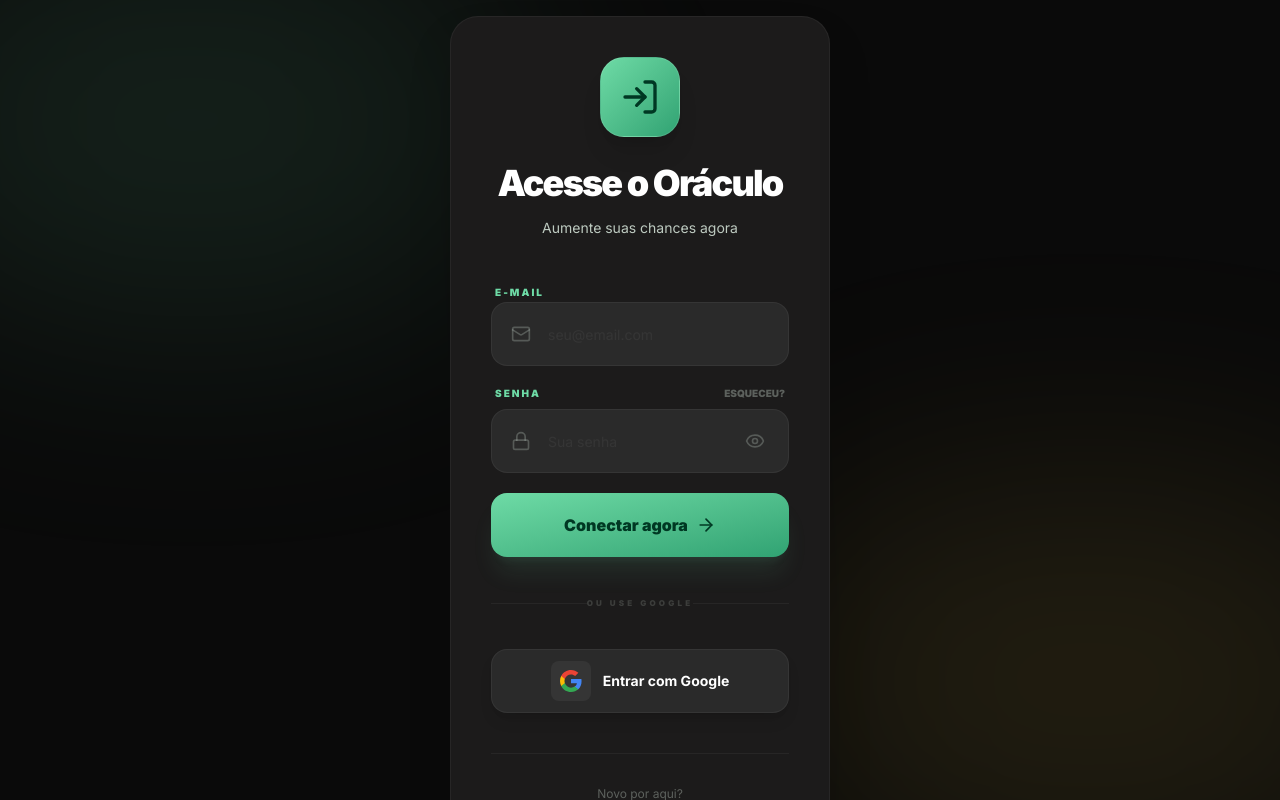
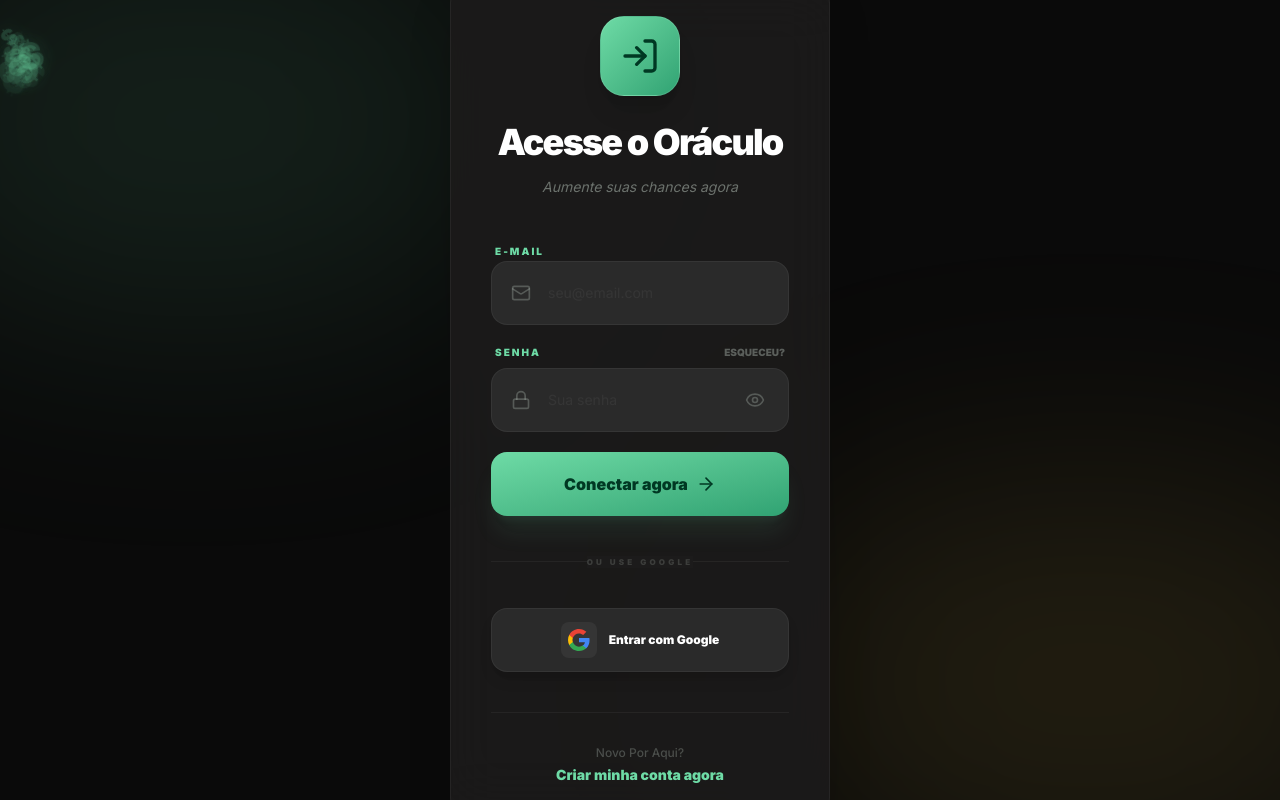
Before and after one commit to Megaestudos/loto-f-cil-Oracle, a Next.js app: page / in a window 1280 px wide. Built offline with nearby package versions, Linux system fonts and the light colour scheme; no server answers.

Commit message:
feat: Add floating neon dollar signs and fix layout overflow in Auth screen

```diff
--- a/components/Auth.tsx
+++ b/components/Auth.tsx
@@ -33,6 +33,16 @@
   const [loading, setLoading] = useState(false)
   const [error, setError] = useState<string | null>(null)
   const [success, setSuccess] = useState<string | null>(null)
+
+  // Dollar signs for background animation
+  const dollarSigns = typeof window !== 'undefined' ? Array.from({ length: 15 }).map((_, i) => ({
+    id: i,
+    x: Math.random() * 100,
+    y: Math.random() * 100,
+    size: Math.random() * (40 - 15) + 15,
+    duration: Math.random() * (15 - 8) + 8,
+    delay: Math.random() * 5
+  })) : []
 
   const handleEmailAuth = async (e: React.FormEvent) => {
     e.preventDefault()
@@ -74,17 +84,40 @@
   }
 
   return (
-    <div className="fixed inset-0 z-[100] flex items-center justify-center p-4 bg-[#0a0a0a] overflow-y-auto">
+    <div className="fixed inset-0 z-[100] flex flex-col items-center justify-start md:justify-center p-4 bg-[#0a0a0a] overflow-y-auto scrollbar-hide py-10">
       {/* Background Effects */}
-      <div className="absolute inset-0 overflow-hidden pointer-events-none">
+      <div className="fixed inset-0 overflow-hidden pointer-events-none">
         <div className="absolute top-[-10%] left-[-10%] w-[50%] h-[50%] bg-[#6edba6]/10 blur-[120px] rounded-full" />
         <div className="absolute bottom-[-10%] right-[-10%] w-[50%] h-[50%] bg-[#e9c349]/10 blur-[120px] rounded-full" />
+
+        {/* Floating Neon Dollar Signs */}
+        {dollarSigns.map((s) => (
+          <motion.div
+            key={s.id}
+            initial={{ opacity: 0, x: `${s.x}%`, y: `${110}%` }}
+            animate={{
+              opacity: [0, 0.2, 0.2, 0],
+              y: '-10%',
+              rotate: [0, 180, 360]
+            }}
+            transition={{
+              duration: s.duration,
+              repeat: Infinity,
+              delay: s.delay,
+              ease: "linear"
+            }}
+            className="absolute font-black text-[#6edba6] select-none pointer-events-none drop-shadow-[0_0_10px_rgba(110,219,166,0.5)]"
+            style={{ fontSize: s.size }}
+          >
+            $
+          </motion.div>
+        ))}
       </div>
 
       <motion.div
         initial={{ opacity: 0, y: 10, scale: 0.98 }}
         animate={{ opacity: 1, y: 0, scale: 1 }}
-        className="w-full max-w-[380px] bg-[#1c1b1b] rounded-[28px] border border-white/5 p-5 md:p-10 relative z-10 shadow-2xl my-auto mx-auto"
+        className="w-full max-w-[380px] bg-[#1c1b1b]/90 backdrop-blur-xl rounded-[28px] border border-white/5 p-5 md:p-10 relative z-10 shadow-2xl my-auto mx-auto"
       >
         <div className="text-center mb-5 md:mb-10">
           <motion.div
@@ -97,7 +130,7 @@
           <h2 className="text-xl md:text-4xl font-black text-white font-headline tracking-tighter leading-tight">
             {mode === 'login' ? 'Acesse o Oráculo' : mode === 'register' ? 'Entre para o Time' : 'Recupere sua Senha'}
           </h2>
-          <p className="text-[#bdcac0] mt-1 md:mt-3 text-[10px] md:text-sm px-2">
+          <p className="text-[#bdcac0] mt-1 md:mt-3 text-[10px] md:text-sm px-2 opacity-50 italic">
             {mode === 'login' ? 'Aumente suas chances agora' : mode === 'register' ? 'Crie sua conta em segundos' : 'Informe seu e-mail abaixo'}
           </p>
         </div>
@@ -203,9 +236,9 @@
 
         <button
           onClick={handleGoogleLogin}
-          className="w-full h-11 md:h-16 bg-[#2a2a2a] border border-white/5 rounded-xl md:rounded-2xl text-white font-bold text-[11px] md:text-sm flex items-center justify-center gap-3 hover:bg-white/5 transition-all shadow-lg"
+          className="w-full h-11 md:h-16 bg-[#2a2a2a] border border-white/5 rounded-xl md:rounded-2xl text-white font-black text-[10px] md:text-xs flex items-center justify-center gap-3 hover:bg-white/5 transition-all shadow-lg"
         >
-          <div className="w-7 h-7 md:w-10 md:h-10 bg-white/5 rounded-lg flex items-center justify-center">
+          <div className="w-7 h-7 md:w-9 md:h-9 bg-white/5 rounded-lg flex items-center justify-center">
             <svg viewBox="0 0 24 24" className="w-4 h-4 md:w-6 md:h-6" xmlns="http://www.w3.org/2000/svg">
               <path d="M22.56 12.25c0-.78-.07-1.53-.2-2.25H12v4.26h5.92c-.26 1.37-1.04 2.53-2.21 3.31v2.77h3.57c2.08-1.92 3.28-4.74 3.28-8.09z" fill="#4285F4"/>
               <path d="M12 23c2.97 0 5.46-.98 7.28-2.66l-3.57-2.77c-.98.66-2.23 1.06-3.71 1.06-2.86 0-5.29-1.93-6.16-4.53H2.18v2.84C3.99 20.53 7.7 23 12 23z" fill="#34A853"/>
@@ -218,7 +251,7 @@
 
         <div className="mt-6 md:mt-10 pt-5 md:pt-8 border-t border-white/5 text-center space-y-4">
           <div className="flex flex-col items-center gap-1">
-            <span className="text-[#bdcac0]/40 text-[9px] md:text-xs">
+            <span className="text-[#bdcac0]/30 text-[9px] md:text-xs capitalize font-medium">
               {mode === 'login' ? 'Novo por aqui?' : 'Já é cadastrado?'}
             </span>
             <button
```
